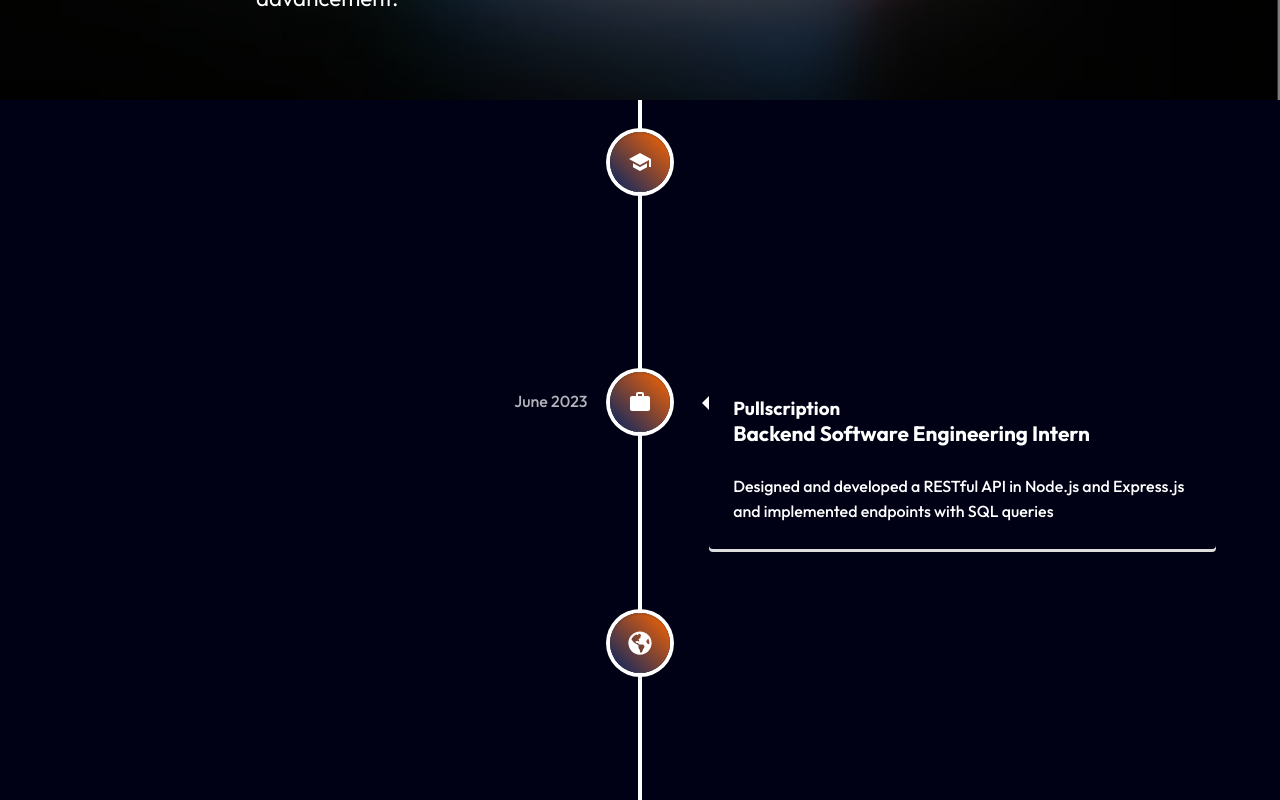
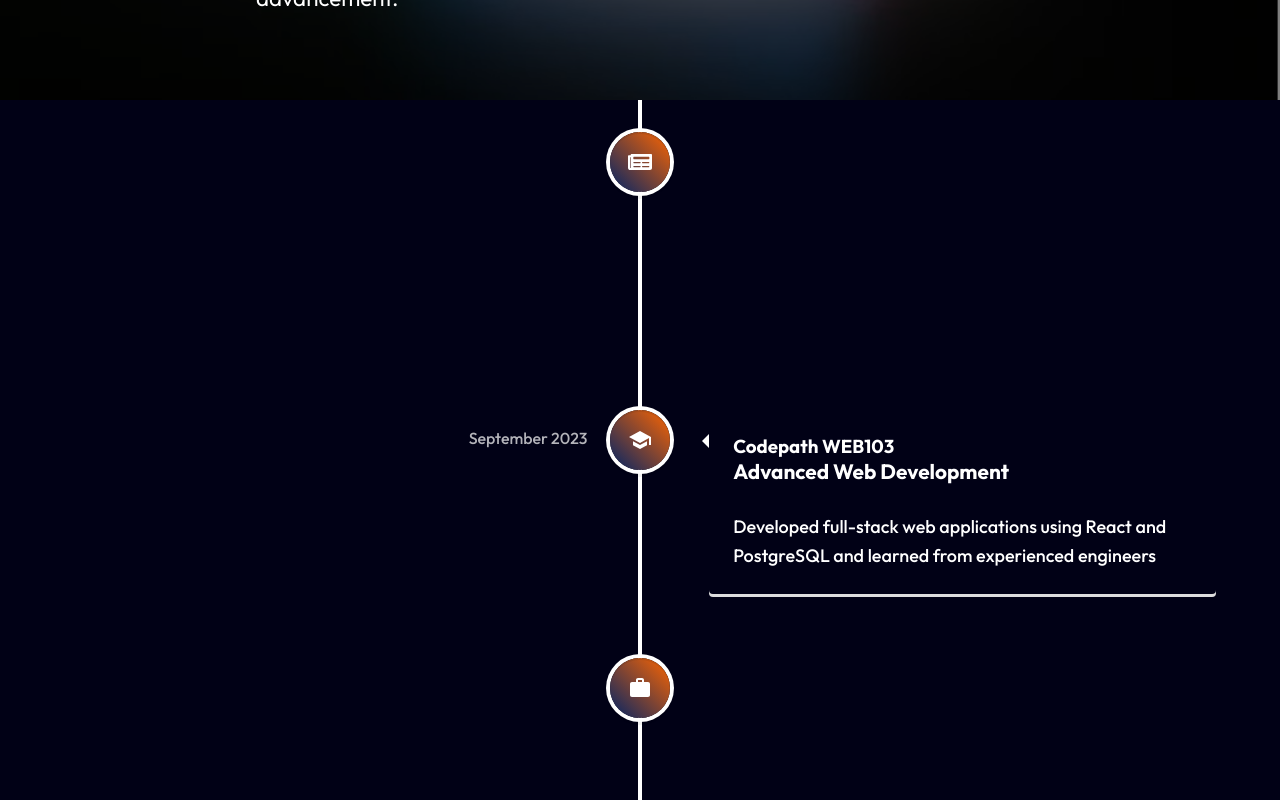
Before and after one commit to Marvin-Deng/Personal-Portfolio, a React (Create React App) app: page /about in a window 1280 px wide. Shown: the part 380-1180 px from the top of the page. Built offline with nearby package versions, Linux system fonts and the light colour scheme; some icons are missing.

Commit message:
Minor content updates

```diff
--- a/src/components/TechCard/TechList.js
+++ b/src/components/TechCard/TechList.js
@@ -9,7 +9,7 @@
     {
         title: "- Backend -",
         icon: <FaNodeJs size={40}/>,
-        description: 'Experience with various backend arcitectures and servers'
+        description: 'Experience with various backend architectures and servers'
     },
     {
         title: "- Mobile Development -",
@@ -19,7 +19,7 @@
     {
         title: "- Machine Learning -",
         icon: <FaPython size={40}/>,
-        description: 'Experience with building neural networks, machien learning models, and hyperparamter tuning',
+        description: 'Experience with building neural networks, machine learning models, and hyperparameter tuning',
     }
 ]
 
--- a/src/components/Timeline/Timeline.js
+++ b/src/components/Timeline/Timeline.js
@@ -23,7 +23,7 @@
         >
           <h3>{element.title}</h3>
           <h4>{element.subtitle}</h4>
-          <p>{element.content}</p>
+          <p style = {{fontSize: '18px'}}>{element.content}</p>
         </VerticalTimelineElement>
       ))}
     </VerticalTimeline>
--- a/src/components/Timeline/TimelineElements.js
+++ b/src/components/Timeline/TimelineElements.js
@@ -1,30 +1,35 @@
 import SchoolIcon from '@mui/icons-material/School';
 import WorkIcon from '@mui/icons-material/Work';
-// import GlobeIcon from '@mui/icons-material/Public';
-// import BrainIcon from '@mui/icons-material/Psychology';
-import { FaGlobeAmericas, FaBrain } from "react-icons/fa";
+import { FaGlobeAmericas, FaBrain, FaNewspaper } from "react-icons/fa";
 
 export const timelineElements = [
+    {
+        title: 'Daily Bruin Newspaper',
+        subtitle: 'Software Engineering Intern',
+        date: 'October 2023',
+        icon: <FaNewspaper />,
+        content: 'Played a key role in the development and maintenance of external websites for the Daily Bruin using React and Django',
+    },
     {
         title: 'Codepath WEB103',
         subtitle: 'Advanced Web Development',
         date: 'September 2023',
         icon: <SchoolIcon />,
-        content: 'Co-led a team of 6 students to develop full-stack web applications',
+        content: 'Developed full-stack web applications using React and PostgreSQL and learned from experienced engineers',
     },
     {
         title: 'Pullscription',
-        subtitle: 'Backend Software Engineering Intern',
+        subtitle: 'Software Engineering Intern',
         date: 'June 2023',
         icon: <WorkIcon />,
-        content: 'Designed and developed a RESTful API in Node.js and Express.js and implemented endpoints with SQL queries',
+        content: 'Designed and developed RESTful APIs on a Node.js and Express.js backend and implemented endpoints using TypeScript and SQL queries',
     },
     {
         title: 'Global Alliance for Medical Innovation',
-        subtitle: 'Software Engineering Intern',
+        subtitle: 'Software Development Intern',
         date: 'May 2023',
         icon: <FaGlobeAmericas />,
-        content: 'Extracted and calculated gait features from pose estimation video data for use in neurodegenerative disease diagnosis',
+        content: 'Used Python and computer vision models to calculate gait features from pose estimation video data for use in neurodegenerative disease diagnosis',
     },
     {
         title: 'Association of Computing Machinery (ACM AI)',
```
Also changed, not shown: 1 other file (tests, documents, lock files or other folders).
